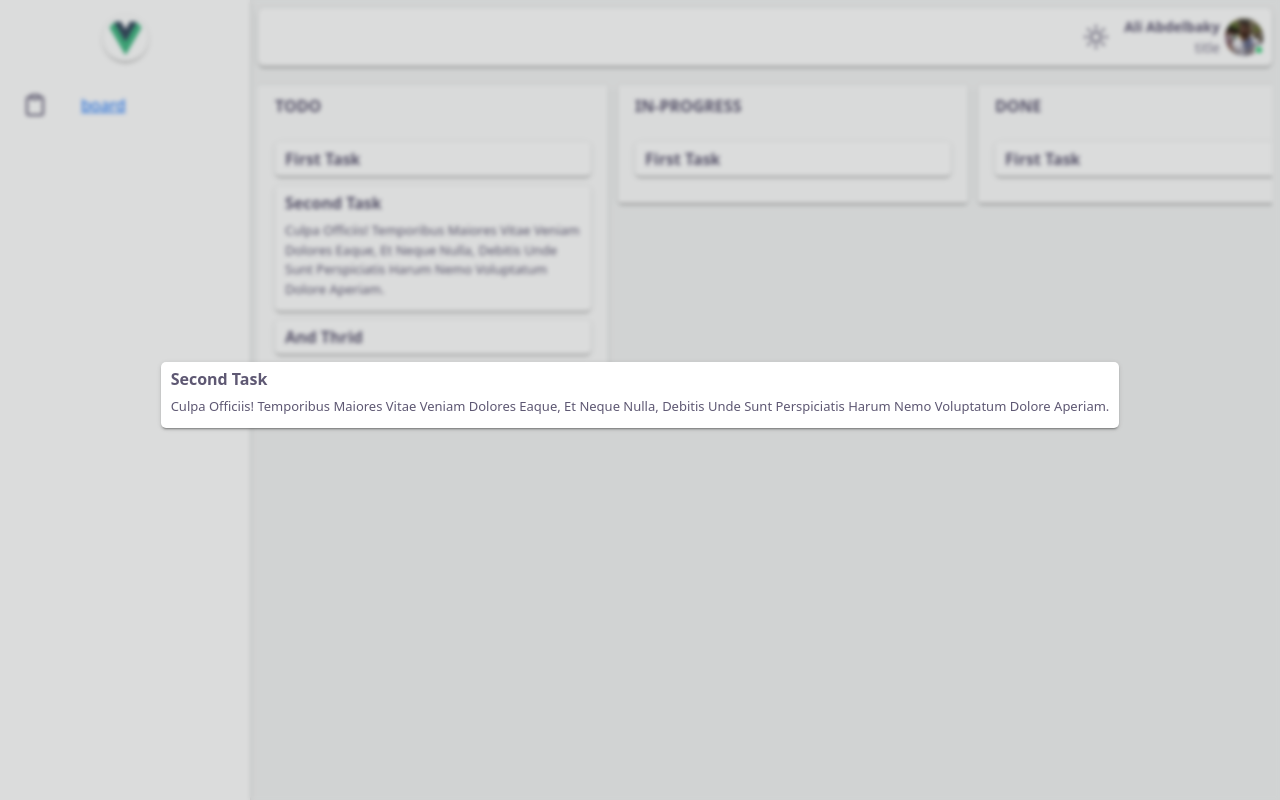
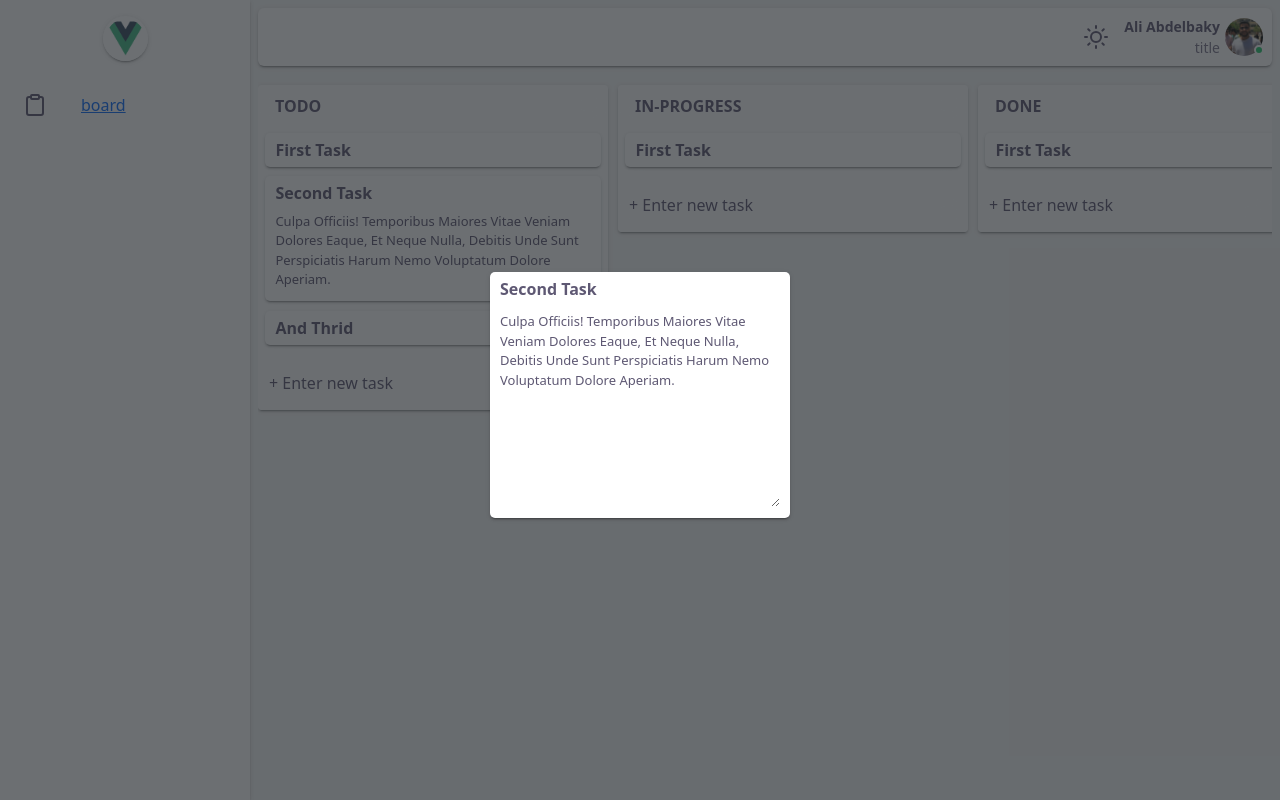
Before and after one commit to AliAbdelbaky/trello-app, a Vue app: page / in a window 1280 px wide. Both pictures are taken after a click on the element 253 px from the left and 248 px from the top of the page. Built offline with nearby package versions, Linux system fonts and the light colour scheme.

Commit message:
implement_add_edit_tasks

```diff
--- a/src/assets/sass/core/_card.sass
+++ b/src/assets/sass/core/_card.sass
@@ -11,3 +11,5 @@
     border: none
     text-transform: uppercase
     font-weight: 600
+  .card-body
+    padding: 0.4rem
--- a/src/assets/sass/core/_global.sass
+++ b/src/assets/sass/core/_global.sass
@@ -16,3 +16,6 @@ body
     width: calc( 100% - $sidebarWidthOpen )
   &.sidebar-over
     width: 100%
+input,textarea
+  &::placeholder
+    color: rgb(var(--sec-font-color))
--- a/src/assets/sass/layout/_toolbar.sass
+++ b/src/assets/sass/layout/_toolbar.sass
@@ -4,6 +4,7 @@
   left: 0
   right: 0
   width: 100%
+  z-index: 1
   .content
     @include mainTransition
     @include mainBoxShadow
--- a/src/assets/sass/pages/_board.sass
+++ b/src/assets/sass/pages/_board.sass
@@ -22,6 +22,8 @@
           display: flex
           flex-direction: column
           cursor: pointer
+          &:hover
+            transform: scale(0.98)
           .title,.desc
             font-weight: 600
             text-transform: capitalize
@@ -31,8 +33,11 @@
             margin: 0.4rem 0rem
             font-weight: 400
             font-size: 13px
-          &:hover
-            transform: scale(0.98)
+      .add_task_input
+        background: transparent
+        padding: 10px
+        outline: none
+        border: none
   .task-bg
     position: fixed
     top: 0
@@ -40,8 +45,7 @@
     right: 0
     bottom: 0
     z-index: 999
-    background: #21252929
-    backdrop-filter: blur(2px)
+    background: #212529a8
     display: flex
     align-items: center
     justify-content: center
--- a/src/components/TasksCards.vue
+++ b/src/components/TasksCards.vue
@@ -20,6 +20,12 @@
             </div>
           </div>
         </div>
+        <input
+          type="text"
+          class="add_task_input"
+          placeholder="+ Enter new task"
+          @keyup.enter="createTask($event, item.tasks)"
+        />
       </div>
     </div>
   </div>
@@ -31,6 +37,17 @@ export default {
     goToTask(id) {
       this.$router.push({ name: "task", params: { id: id } });
     },
+    createTask(e, tasks) {
+      if (!e.target.value == "") {
+        this.$store.commit("BoardModule/ADD_TASK", {
+          tasks,
+          name: e.target.value,
+        });
+      } else {
+        alert("can not add empty task :)");
+      }
+      e.target.value = "";
+    },
   },
 };
 </script>
--- a/src/store/modules/board.js
+++ b/src/store/modules/board.js
@@ -1,4 +1,7 @@
 import defaultBoard from "@/default-board"
+import {
+  uuid
+} from "@/utils"
 const board = JSON.parse(localStorage.getItem('boards')) || defaultBoard
 
 
@@ -12,6 +15,23 @@ export const state = {
 export const mutations = {
   SET_SINGLE_TASK(state, payload) {
     state.signleTask = payload
+  },
+  ADD_TASK(state, {
+    tasks,
+    name
+  }) {
+    tasks.push({
+      name,
+      id: uuid(),
+      description: ''
+    })
+  },
+  UPDATE_TASK(state, {
+    task,
+    key,
+    value
+  }) {
+    task[key] = value
   }
 }
 export const actions = {
--- a/src/views/TaskView.vue
+++ b/src/views/TaskView.vue
@@ -1,12 +1,20 @@
 <template>
   <div class="task-view">
     <div class="task">
-      <span class="title">
-        {{ task?.name }}
-      </span>
-      <p class="desc text-small" v-if="task.description">
-        {{ task?.description }}
-      </p>
+      <input
+        class="title"
+        type="text"
+        :value="task?.name"
+        @change="updateTask($event, 'name')"
+      />
+      <textarea
+        class="desc"
+        :value="task?.description"
+        cols="30"
+        rows="10"
+        placeholder="+ Enter description"
+        @change="updateTask($event, 'description')"
+      ></textarea>
     </div>
   </div>
 </template>
@@ -18,5 +26,23 @@ export default {
       required: true,
     },
   },
+  methods: {
+    updateTask(e, key) {
+      this.$store.commit('BoardModule/UPDATE_TASK', {
+        task: this.task,
+        key,
+        value: e.target.value,
+      });
+    },
+  },
 };
 </script>
+<style>
+input,
+textarea {
+  border: none;
+  outline: none;
+  background: transparent;
+  margin-bottom: 0.3rem;
+}
+</style>
```
